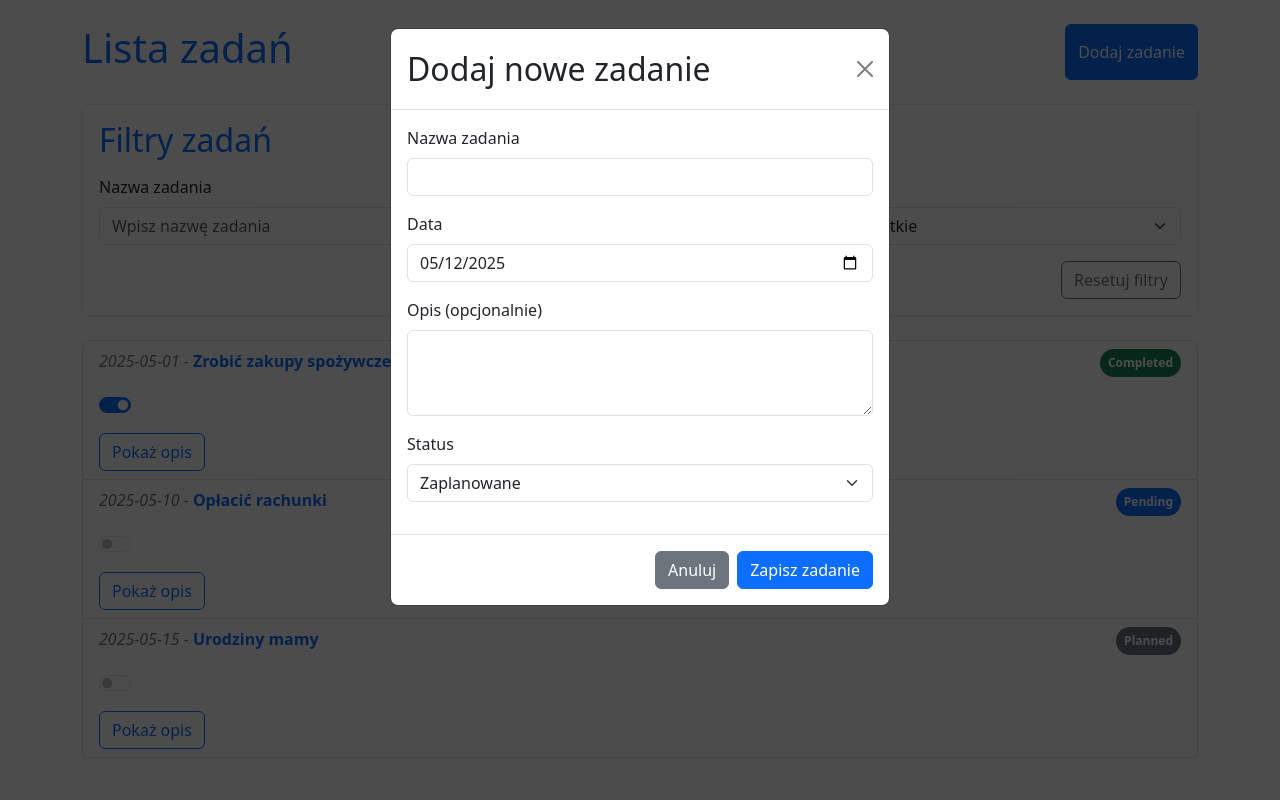
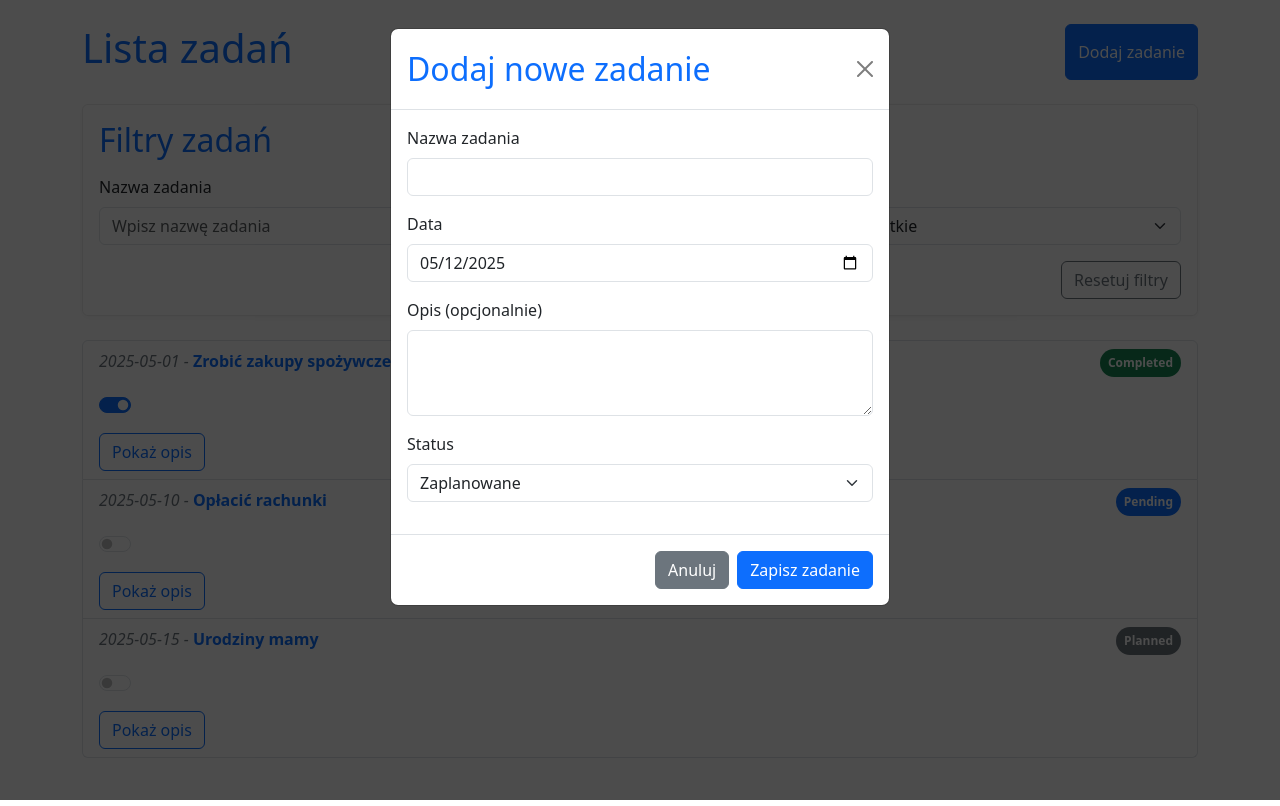
Before and after one commit to katekirylowicz/junior-frontend-developer-task, an Angular app: page / in a window 1280 px wide. Both pictures are taken after a click on the button "Dodaj zadanie". Built offline with nearby package versions, Linux system fonts and the light colour scheme.

Commit message:
Change color

```diff
--- a/src/app/new-task-modal.component.html
+++ b/src/app/new-task-modal.component.html
@@ -2,7 +2,7 @@
   <div class="modal-dialog" role="document">
     <div class="modal-content">
       <div class="modal-header">
-        <h2 class="modal-title">Dodaj nowe zadanie</h2>
+        <h2 class="modal-title text-primary">Dodaj nowe zadanie</h2>
         <button type="button" class="btn-close" aria-label="Zamknij" (click)="close()"></button>
       </div>
       <div class="modal-body">
```
